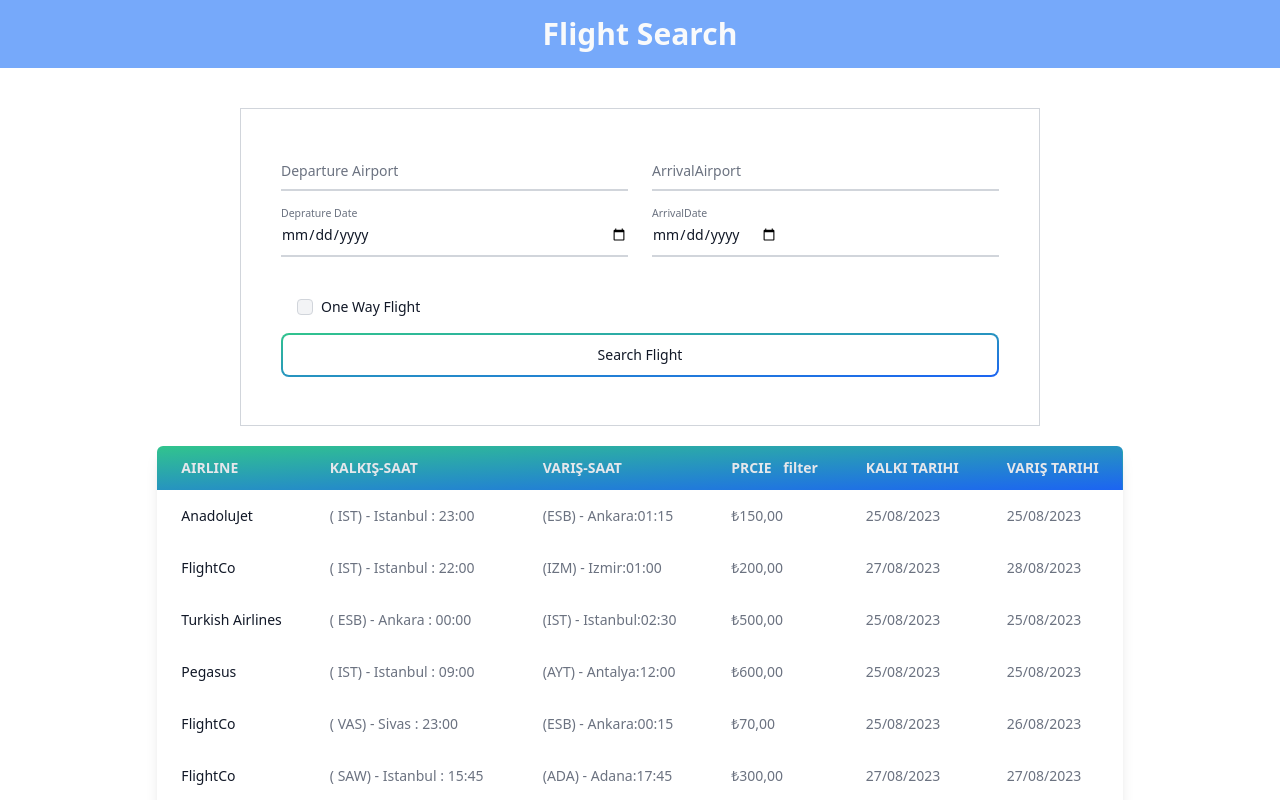
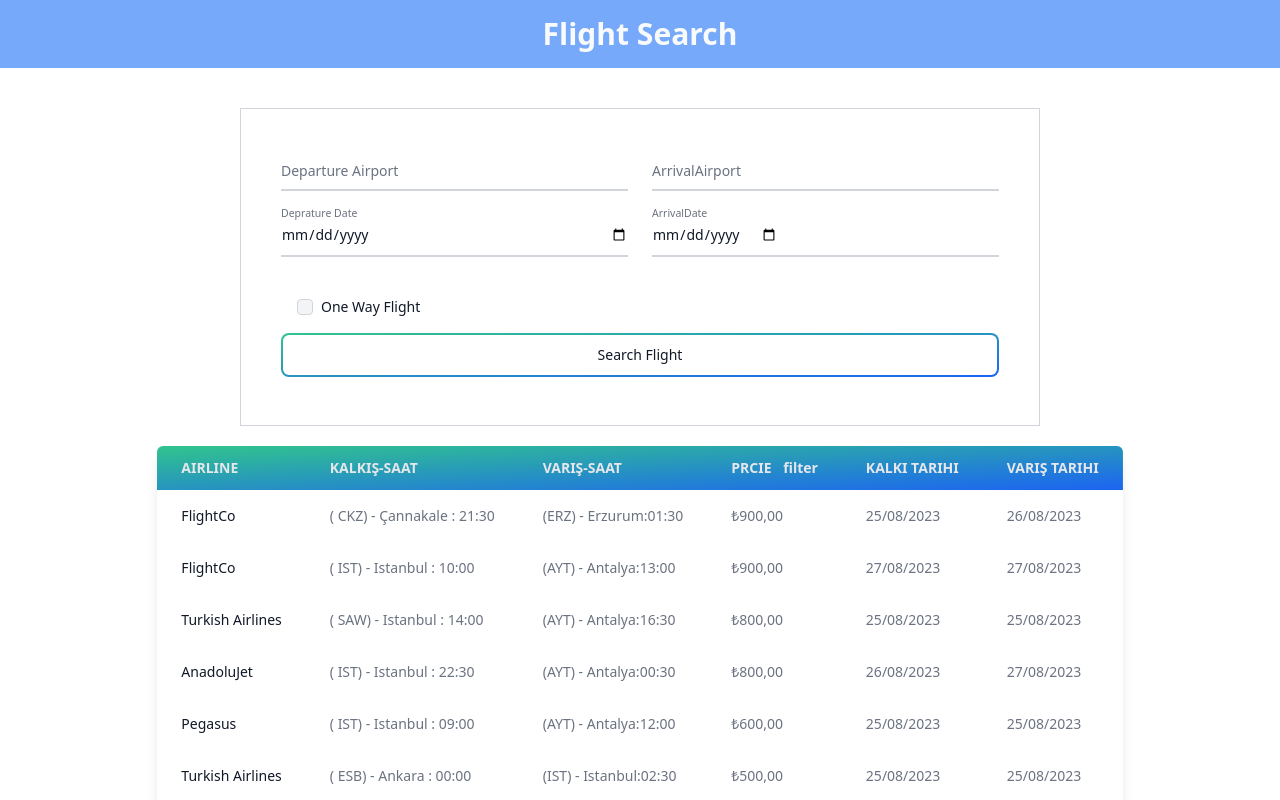
Before and after one commit to musayar9/FlightApp, a React (Create React App) app: page / in a window 1280 px wide. Shown: the top 800 px of the page. Built offline with nearby package versions, Linux system fonts and the light colour scheme; data requests are answered from the project's data file.

Commit message:
price filter

```diff
--- a/db.json
+++ b/db.json
@@ -137,6 +137,39 @@
       "departureHour": "14:00",
       "arrivalHour": "16:30",
       "price": 800
+    },
+
+    {
+      "id": 10,
+      "airline": "AnadoluJet",
+      "departureAirportCode": "IST",
+      "arrivalAirportCode": "AYT",
+      "departureAirport": "Istanbul Havalimanı",
+      "arrivalAirport": "Antalya Havalimanı",
+      "departureCity": "Istanbul",
+      "arrivalCity": "Antalya",
+      "departureTime": "2023-08-26",
+      "arrivalTime": "2023-08-27",
+      "departureHour": "22:30",
+      "arrivalHour": "00:30",
+      "price": 800
+    },
+
+
+    {
+      "id": 11,
+      "airline": "FlightCo",
+      "departureAirportCode": "IST",
+      "arrivalAirportCode": "AYT",
+      "departureAirport": "Istanbul Havalimanı",
+      "arrivalAirport": "Antalya Havalimanı",
+      "departureCity": "Istanbul",
+      "arrivalCity": "Antalya",
+      "departureTime": "2023-08-27",
+      "arrivalTime": "2023-08-27",
+      "departureHour": "10:00",
+      "arrivalHour": "13:00",
+      "price": 900
     }
   ]
 }
--- a/src/components/FlightList.js
+++ b/src/components/FlightList.js
@@ -17,14 +17,8 @@
     <>
       {item.length > 0 ? (
         item.map((flight) => (
-          <tr
-            key={flight.id}
-            classNameName=""
-          >
-            <td
-
-              className="px-6 py-4 font-medium text-gray-900 whitespace-nowrape"
-            >
+          <tr key={flight.id} className="">
+            <td className="px-6 py-4 font-medium text-gray-900 whitespace-nowrape">
               {flight.airline}
             </td>
             <td className="px-6 py-4">
@@ -49,10 +43,12 @@
           </tr>
         ))
       ) : (
-        <div classNameName="flex items-center space-x-2 justify-start  w-96 p-2 m-4 bg-red-500 text-gray-50  rounded-lg">
-          <BsExclamationCircleFill />
-          <p>Flight was demented</p>
-        </div>
+        <tr className="flex items-center space-x-2  w-full p-2 m-4 bg-red-500 text-gray-50  rounded-lg">
+          <td>
+            <BsExclamationCircleFill />
+          </td>
+          <td>Flight was demented</td>
+        </tr>
       )}
     </>
   );
--- a/src/components/FlightSearchForm.js
+++ b/src/components/FlightSearchForm.js
@@ -443,7 +443,7 @@
         flightStatus={flightStatus}
         showFlight={showFlight}
         searchResult={searchResult}
-        flight={flight}
+        flight={flight.slice().sort((a, b) => a.price - b.price)}
         setSearchResult={setSearchResult}
       />
     </div>
--- a/src/components/FlightSearchList.js
+++ b/src/components/FlightSearchList.js
@@ -1,13 +1,40 @@
-import React from "react";
-
+import React, { useState } from "react";
+import { compareAsc } from "date-fns";
 import Loading from "./Loading";
 import FlightList from "./FlightList";
 function FlightSearchList({ flightStatus, flight, searchResult, showFlight, setSearchResult }) {
+      const [open, setOpen] = useState(false);
+      const [filterOpen, setFilterOpen] = useState(false)
+
 
     const handleSortPrice = () => {
-      const sortPrice = [...searchResult].sort((a, b) => b.price - a.price);
-      setSearchResult(sortPrice);
+     setFilterOpen(!filterOpen)
+
+     if(filterOpen){
+       let sortPrice = [...searchResult].sort((a, b) => b.price - a.price);
+     setSearchResult(sortPrice)
+
+     }else{
+     let sortFilter = [...searchResult].sort((a, b) => a.price - b.price);
+     setSearchResult(sortFilter)
+     }
+
     };
+
+
+    const allFlightSort = flight.slice().sort((a, b) => b.price - a.price)
+
+
+
+    const handeClickAllFilter = ()=>{
+
+      setOpen(!open)
+    }
+
+
+
+
+
   return (
     <>
       {flightStatus === "loading" && <Loading />}
@@ -27,10 +54,16 @@
                 </th>
                 <th scope="col" className="px-6 py-3 space-x-2">
                   <span>Prcie </span>
-                  <button type="button" onClick={handleSortPrice}>filter</button>
+                  <button
+                    type="button"
+                    onClick={showFlight ? handleSortPrice : handeClickAllFilter}
+                  >
+                    filter
+                  </button>
                 </th>
                 <th scope="col" className="px-6 py-3">
                   Kalkı Tarihi
+
                 </th>
                 <th scope="col" className="px-6 py-3">
                   Varış Tarihi
@@ -42,7 +75,7 @@
               {showFlight ? (
                 <FlightList item={searchResult} />
               ) : (
-                <FlightList item={flight} />
+                <FlightList item={open ? flight : allFlightSort  }  />
               )}
             </tbody>
           </table>
```
Also changed, not shown: data/db.json (+32 -0 lines).
